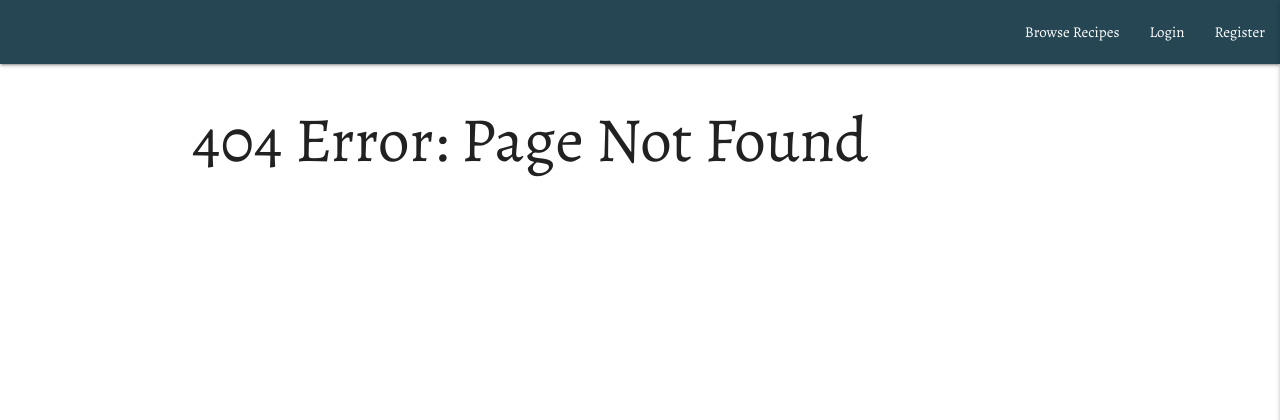
After one commit to Code-Institute-Submissions/Willdeakin-Milestone-Project-3_NovResub, a Flask app: template templates/404.html in a window 1280 px wide. The commit adds this page. Shown: the top 420 px of the page. Run offline with Flask 2, Linux system fonts and the light colour scheme; the template is opened without the code that fills it, so the values that code supplies are empty; some libraries are stand-ins or nearby versions.

Commit message:
add 404 and 500 error pages

```diff
--- a/app.py
+++ b/app.py
@@ -171,6 +171,16 @@ def delete(recipe_id):
     return redirect(url_for("recipes"))
 
 
+@app.errorhandler(404)
+def not_found_error(error):
+    return render_template('404.html'),404
+
+
+@app.errorhandler(500)
+def internal_error(error):
+    return render_template('500.html'),500
+
+
 if __name__ == "__main__":
     app.run(host=os.environ.get("IP"),
             port=int(os.environ.get("PORT")),
--- a/static/css/style.css
+++ b/static/css/style.css
@@ -48,3 +48,6 @@ body{
 .collapsible-body{
     background-color: #D8BFD8;
 }
+.collapsible-header{
+    height:7rem;
+}
--- /dev/null
+++ b/templates/404.html
@@ -0,0 +1,6 @@
+{% extends "base.html" %}
+{% block content%}
+
+<h1>404 Error: Page Not Found</h1>
+
+{% endblock %}
--- /dev/null
+++ b/templates/500.html
@@ -0,0 +1,6 @@
+{% extends "base.html" %}
+{% block content%}
+
+<h1>500 Error: Internal Server Error</h1>
+
+{% endblock %}
```
